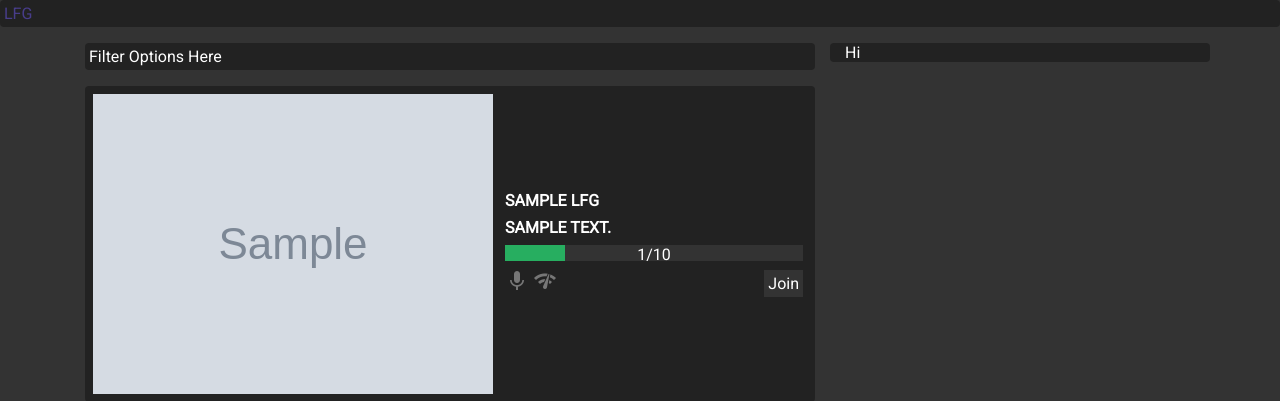
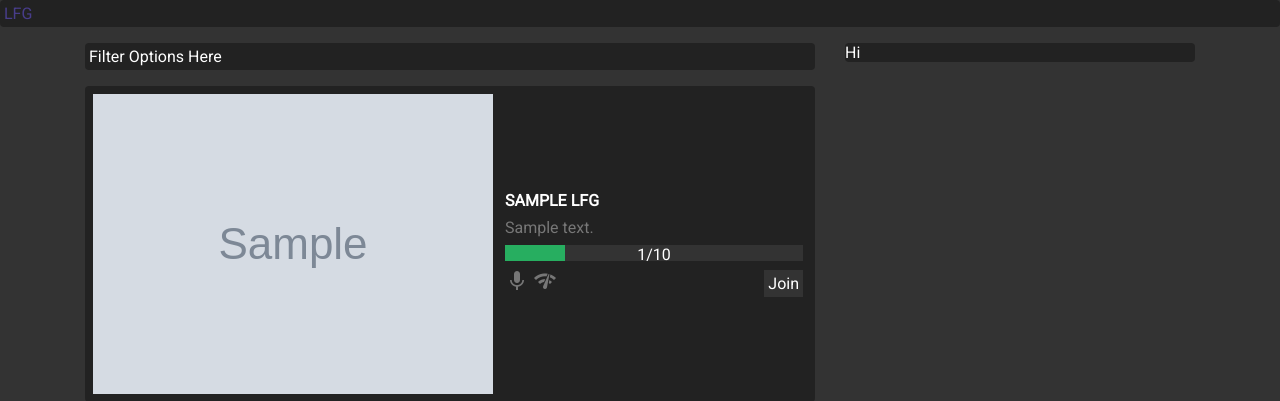
Before and after one commit to cranium/lfg, a Flask app: template templates/list.jinja2 in a window 1280 px wide. Shown: the top 401 px of the page. Run offline with Flask 2, Linux system fonts and the light colour scheme; the template is opened without the code that fills it: most values are stand-ins (such as "Sample title", 1, 10 or a date in 2020); grey boxes marked "Sample" are stand-in pictures.

Commit message:
update desc color, align columns in mobile view

```diff
--- a/templates/list.jinja2
+++ b/templates/list.jinja2
@@ -13,9 +13,11 @@
                     <div class="lfg--padding-1">
                         <p class="lfg--margin-0 lfg--text-uppercase lfg--text-bold">{{ lfg["name"] }}</p>
                     </div>
-                    <div class="lfg--padding-1">
-                        <p class="lfg--margin-0 lfg--text-uppercase lfg--text-bold">{{ lfg["description"] }}</p>
-                    </div>
+                    {% if lfg["description"] %}
+                        <div class="lfg--padding-1">
+                            <p class="lfg--margin-0 lfg--color-secondary">{{ lfg["description"] }}</p>
+                        </div>
+                    {% endif %}
                     <div class="lfg--padding-1">
                         <div class="lfg--progress-bar-outer lfg--position-relative">
                             <span class="lfg--progress-bar-label">1/10</span>
--- a/templates/page.jinja2
+++ b/templates/page.jinja2
@@ -13,7 +13,9 @@
             {% block content %}
             {% endblock %}
         </div>
-        <div class="col-sm-4 lfg--block">Hi</div>
+        <div class="col-sm-4">
+            <div class="lfg--block">Hi</div>
+        </div>
     </div>
 </body>
 </html>
```
